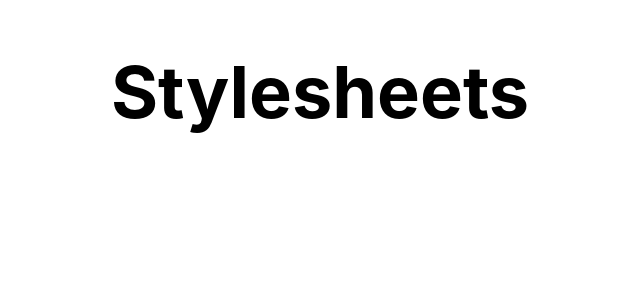
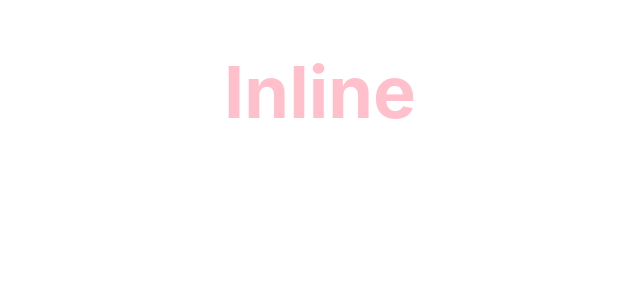
Before and after one commit to Azadmel/ReactFundas, a React (Create React App) app: page / in a window 1280 px wide. Shown: the top 300 px of the page, without its empty margins (320-960 px from the left). Built offline with nearby package versions, Linux system fonts and the light colour scheme.

Commit message:
Apply inline styling to a component

```diff
--- a/src/App.js
+++ b/src/App.js
@@ -11,6 +11,7 @@
 import NameList from './components/NameList'
 import PersonList from './components/PersonList'
 import Stylesheets from './components/Stylesheets'
+import Inline from './components/Inline';
 
 function App() {
   return (
@@ -24,9 +25,11 @@
       <EventBind/>
       <ParentComponent/>
       <NameList/>
-      <PersonList/> */}
+      <PersonList/>
+      <Stylesheets primary={false}/>
+      */}
 
-      <Stylesheets primary={false}/>
+      <Inline/>
     </div>
   );
 }
--- /dev/null
+++ b/src/components/Inline.js
@@ -0,0 +1,18 @@
+import React from 'react'
+
+function Inline() {
+
+    //object representing css. the css props need to be camelCase
+    const heading = {
+        fontSize : '72px',
+        color: 'pink'
+    }
+
+    return (
+        <div>
+            <h1 style={heading}>Inline</h1>
+        </div>
+    )
+}
+
+export default Inline
```
